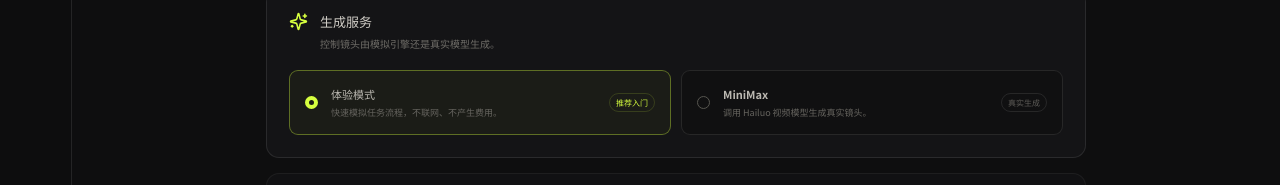
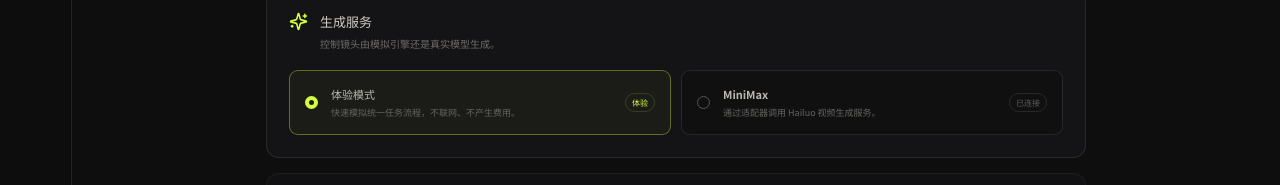
Before and after one commit to fengjutian/studio-design, a React (Vite) app: page / in a window 1280 px wide. Both pictures are taken after a click on the button "设置". Shown: the part 456-641 px from the top of the page. Built offline with nearby package versions, Linux system fonts and the light colour scheme.

Commit message:
feat: add video provider registry and enhance generation settings management

```diff
--- a/src/App.tsx
+++ b/src/App.tsx
@@ -30,7 +30,7 @@ import {
 } from "@/components/icons";
 import { Button } from "@/components/ui/button";
 import { developIdea, expandIdea } from "@/features/director";
-import { getVideoProvider, supportedVideoDuration } from "@/features/generation";
+import { getActiveProviderName, getModelDefinition, getProviderDefinition, getVideoProvider, providerDefinitions, selectProvider, supportedVideoDuration } from "@/features/generation";
 import { createProjectDirectory, isDesktopApp, openProjectFile, saveProjectFile } from "@/features/projects";
 import { checkExportReadiness, exportMovie } from "./lib/exportMovie";
 import { getPreviousTimelineShot, getTimelineShots, invalidateDownstreamContinuity, isUsableContinuitySource, moveTimelineShot, shotPlaybackDuration } from "@/features/timeline";
@@ -347,6 +347,7 @@ interface StudioProps {
 }
 
 function StudioView({ project, selectedShotId, onSelectShot, onUpdate, onBack, settings, apiKey, onSaveAs }: StudioProps) {
+  const providerName = getActiveProviderName(settings);
   const [directorMode, setDirectorMode] = useState(false);
   const [exportOpen, setExportOpen] = useState(false);
   const [exporting, setExporting] = useState(false);
@@ -412,10 +413,10 @@ function StudioView({ project, selectedShotId, onSelectShot, onUpdate, onBack, s
         apiKey,
         onTaskCreated: (taskId) => {
           currentTaskId = taskId;
-          setGenerationProgress(`任务已提交（${taskId}），等待 MiniMax 处理…`);
+          setGenerationProgress(`任务已提交（${taskId}），等待 ${providerName} 处理…`);
           onUpdate({ ...generationProject, status: "生成中", updatedAt: new Date().toISOString(), scenes: generationProject.scenes.map((scene) => ({ ...scene, shots: scene.shots.map((shot) => shot.id === selected.id ? { ...shot, taskId, generationStatus: "generating", generationStartedAt: shot.generationStartedAt ?? new Date().toISOString() } : shot) })) });
         },
-        onProgress: (status, elapsedSeconds) => setGenerationProgress(`MiniMax 状态：${status} · 已等待 ${Math.floor(elapsedSeconds / 60)}分${elapsedSeconds % 60}秒`),
+        onProgress: (status, elapsedSeconds) => setGenerationProgress(`${providerName} 状态：${status} · 已等待 ${Math.floor(elapsedSeconds / 60)}分${elapsedSeconds % 60}秒`),
       });
       onUpdate({
         ...generationProject,
@@ -594,7 +595,7 @@ function StudioView({ project, selectedShotId, onSelectShot, onUpdate, onBack, s
           <div className="panel-heading"><span><Sparkles size={15} /> AI 导演</span><div className="mode-switch"><button className={!directorMode ? "active" : ""} onClick={() => setDirectorMode(false)}>普通</button><button className={directorMode ? "active" : ""} onClick={() => setDirectorMode(true)}>导演</button></div></div>
           <div className="director-conversation">
             <div className="ai-message"><span>AI 导演助手</span><p>这是<strong>{selected?.title}</strong>。{selected?.description}</p><p>我会使用{selected?.framing}和{selected?.movement}，让画面延续“{project.visualStyle}”的感觉。</p></div>
-            {directorMode && <div className="pro-controls"><span>镜头规格</span><label>摄影机<input value={selected?.framing ?? ""} readOnly /></label><label>运镜<input value={selected?.movement ?? ""} readOnly /></label><label>视觉风格<textarea value={project.visualStyle} readOnly /></label><label>生成引擎<input value={settings.provider === "mock" ? "体验模式" : `MiniMax · ${settings.model}`} readOnly /></label></div>}
+            {directorMode && <div className="pro-controls"><span>镜头规格</span><label>摄影机<input value={selected?.framing ?? ""} readOnly /></label><label>运镜<input value={selected?.movement ?? ""} readOnly /></label><label>视觉风格<textarea value={project.visualStyle} readOnly /></label><label>生成引擎<input value={`${providerName} · ${settings.model}`} readOnly /></label></div>}
           </div>
           <div className="director-input"><textarea placeholder="告诉 AI 你想怎么调整这个镜头…" rows={3} /><button aria-label="发送"><ArrowRight size={18} /></button></div>
         </aside>
@@ -655,6 +656,21 @@ function SettingsView({ settings, apiKey, onSettings, onApiKey, onBack }: Settin
   const [testingConnection, setTestingConnection] = useState(false);
   const [connectionResult, setConnectionResult] = useState<{ ok: boolean; message: string } | null>(null);
   const set = <K extends keyof GenerationSettings>(key: K, value: GenerationSettings[K]) => onSettings({ ...settings, [key]: value });
+  const activeProvider = getProviderDefinition(settings.provider) ?? providerDefinitions[0];
+  const activeModel = getModelDefinition(settings) ?? activeProvider.models[0];
+  const setProvider = (providerId: string) => {
+    onSettings(selectProvider(settings, providerId));
+    setConnectionResult(null);
+  };
+  const setModel = (modelId: string) => {
+    const next = { ...settings, model: modelId };
+    const model = getModelDefinition(next);
+    onSettings({
+      ...next,
+      resolution: model?.capabilities.resolutions[0] ?? settings.resolution,
+      duration: model?.capabilities.durations[0] ?? settings.duration,
+    });
+  };
   const testConnection = async () => {
     if (!apiKey.trim()) {
       setConnectionResult({ ok: false, message: "请先填写 API Key。" });
@@ -693,24 +709,18 @@ function SettingsView({ settings, apiKey, onSettings, onApiKey, onBack }: Settin
         </section>
         <section className="settings-card">
           <div className="settings-card-title"><Sparkles size={19} /><div><h3>生成服务</h3><p>控制镜头由模拟引擎还是真实模型生成。</p></div></div>
-          <div className="provider-options">
-            <button className={settings.provider === "mock" ? "provider-option active" : "provider-option"} onClick={() => set("provider", "mock")}>
-              <span className="provider-radio" /><div><strong>体验模式</strong><p>快速模拟任务流程，不联网、不产生费用。</p></div><i>推荐入门</i>
-            </button>
-            <button className={settings.provider === "minimax" ? "provider-option active" : "provider-option"} onClick={() => set("provider", "minimax")}>
-              <span className="provider-radio" /><div><strong>MiniMax</strong><p>调用 Hailuo 视频模型生成真实镜头。</p></div><i>真实生成</i>
-            </button>
-          </div>
+          <div className="provider-options">{providerDefinitions.map((provider) => <button key={provider.id} className={settings.provider === provider.id ? "provider-option active" : "provider-option"} onClick={() => setProvider(provider.id)}><span className="provider-radio" /><div><strong>{provider.name}</strong><p>{provider.description}</p></div><i>{provider.badge}</i></button>)}</div>
         </section>
 
         <section className={settings.provider === "minimax" || settings.directorProvider === "minimax" ? "settings-card" : "settings-card disabled-card"}>
           <div className="settings-card-title"><KeyRound size={19} /><div><h3>MiniMax 国内连接</h3><p>连接国内开放平台 api.minimaxi.com；密钥保存在当前设备的应用存储中。</p></div></div>
           <div className="settings-form">
             <label className="wide-field"><span>API Key</span><div className="api-key-row"><input type="password" value={apiKey} disabled={settings.provider !== "minimax" && settings.directorProvider !== "minimax"} onChange={(event) => { onApiKey(event.target.value); setConnectionResult(null); }} placeholder="输入 MiniMax API Key" /><button type="button" className="secondary-button test-api-button" onClick={testConnection} disabled={!apiKey.trim() || testingConnection}>{testingConnection ? <span className="mini-spinner" /> : <Check size={14} />}{testingConnection ? "测试中" : "测试连接"}</button></div><small><ShieldCheck size={12} /> 保存在本机应用存储中，不写入电影项目；本地存储未加密</small>{connectionResult && <small className={connectionResult.ok ? "connection-result success" : "connection-result error"}>{connectionResult.ok ? <Check size={12} /> : <AlertCircle size={12} />}{connectionResult.message}</small>}</label>
-            <label><span>视频模型</span><select value={settings.model} disabled={settings.provider !== "minimax"} onChange={(event) => set("model", event.target.value as GenerationSettings["model"])}><option>MiniMax-Hailuo-2.3</option><option>MiniMax-Hailuo-02</option><option>T2V-01-Director</option></select></label>
-            <label><span>分辨率</span><select value={settings.resolution} disabled={settings.provider !== "minimax"} onChange={(event) => set("resolution", event.target.value as GenerationSettings["resolution"])}><option>768P</option><option>1080P</option></select></label>
-            <label><span>单镜头时长</span><select value={settings.duration} disabled={settings.provider !== "minimax"} onChange={(event) => set("duration", Number(event.target.value) as 6 | 10)}><option value={6}>6 秒</option><option value={10}>10 秒</option></select></label>
+            <label><span>视频模型</span><select value={settings.model} disabled={settings.provider === "mock"} onChange={(event) => setModel(event.target.value)}>{activeProvider.models.map((model) => <option key={model.id} value={model.id}>{model.name}</option>)}</select></label>
+            <label><span>分辨率</span><select value={settings.resolution} disabled={settings.provider === "mock"} onChange={(event) => set("resolution", event.target.value)}>{activeModel.capabilities.resolutions.map((resolution) => <option key={resolution}>{resolution}</option>)}</select></label>
+            <label><span>单镜头时长</span><select value={settings.duration} disabled={settings.provider === "mock"} onChange={(event) => set("duration", Number(event.target.value))}>{activeModel.capabilities.durations.map((duration) => <option key={duration} value={duration}>{duration} 秒</option>)}</select></label>
           </div>
+          <div className="capability-list"><span className={activeModel.capabilities.textToVideo ? "supported" : ""}>文生视频</span><span className={activeModel.capabilities.firstFrame ? "supported" : ""}>首帧续拍</span><span className={activeModel.capabilities.lastFrame ? "supported" : ""}>尾帧控制</span><span className={activeModel.capabilities.characterReference ? "supported" : ""}>角色参考</span><span className={activeModel.capabilities.videoReference ? "supported" : ""}>视频参考</span><span className={activeModel.capabilities.seed ? "supported" : ""}>固定种子</span></div>
           <div className="cost-note"><AlertCircle size={15} /><p>真实生成会消耗 MiniMax 账户额度。提交镜头前请确认模型、分辨率和时长。</p></div>
         </section>
       </div>
--- a/src/features/generation/index.ts
+++ b/src/features/generation/index.ts
@@ -1,2 +1,4 @@
-export { buildShotPrompt, getVideoProvider, supportedVideoDuration } from "@/lib/providers";
+export { buildShotPrompt, getActiveProviderName, getVideoProvider, registerVideoProvider, supportedVideoDuration } from "@/lib/providers";
 export type { GenerateInput, GenerateResult, VideoProvider } from "@/lib/providers";
+export { getModelDefinition, getProviderDefinition, normalizeGenerationSettings, providerDefinitions, selectProvider } from "@/lib/providerRegistry";
+export type { ProviderDefinition, VideoCapabilities, VideoModelDefinition } from "@/lib/providerRegistry";
--- /dev/null
+++ b/src/lib/providerRegistry.ts
@@ -0,0 +1,84 @@
+import type { GenerationSettings } from "../types";
+
+export interface VideoCapabilities {
+  textToVideo: boolean;
+  firstFrame: boolean;
+  lastFrame: boolean;
+  characterReference: boolean;
+  videoReference: boolean;
+  seed: boolean;
+  durations: number[];
+  resolutions: string[];
+}
+
+export interface VideoModelDefinition {
+  id: string;
+  name: string;
+  capabilities: VideoCapabilities;
+}
+
+export interface ProviderDefinition {
+  id: string;
+  name: string;
+  description: string;
+  badge: string;
+  requiresApiKey: boolean;
+  models: VideoModelDefinition[];
+}
+
+const baseCapabilities: VideoCapabilities = {
+  textToVideo: true,
+  firstFrame: true,
+  lastFrame: false,
+  characterReference: false,
+  videoReference: false,
+  seed: false,
+  durations: [6, 10],
+  resolutions: ["768P", "1080P"],
+};
+
+export const providerDefinitions: ProviderDefinition[] = [
+  {
+    id: "mock",
+    name: "体验模式",
+    description: "快速模拟统一任务流程，不联网、不产生费用。",
+    badge: "体验",
+    requiresApiKey: false,
+    models: [{ id: "mock-video", name: "模拟视频", capabilities: { ...baseCapabilities, firstFrame: false } }],
+  },
+  {
+    id: "minimax",
+    name: "MiniMax",
+    description: "通过适配器调用 Hailuo 视频生成服务。",
+    badge: "已连接",
+    requiresApiKey: true,
+    models: [
+      { id: "MiniMax-Hailuo-2.3", name: "Hailuo 2.3", capabilities: baseCapabilities },
+      { id: "MiniMax-Hailuo-02", name: "Hailuo 02", capabilities: baseCapabilities },
+      { id: "T2V-01-Director", name: "Video-01 Director", capabilities: { ...baseCapabilities, resolutions: ["720P"] } },
+    ],
+  },
+];
+
+export function getProviderDefinition(providerId: string) {
+  return providerDefinitions.find((provider) => provider.id === providerId);
+}
+
+export function getModelDefinition(settings: Pick<GenerationSettings, "provider" | "model">) {
+  const provider = getProviderDefinition(settings.provider);
+  return provider?.models.find((model) => model.id === settings.model) ?? provider?.models[0];
+}
+
+export function normalizeGenerationSettings(settings: GenerationSettings): GenerationSettings {
+  const provider = getProviderDefinition(settings.provider) ?? providerDefinitions[0];
+  const model = provider.models.find((item) => item.id === settings.model) ?? provider.models[0];
+  const resolution = model.capabilities.resolutions.includes(settings.resolution) ? settings.resolution : model.capabilities.resolutions[0];
+  const duration = model.capabilities.durations.includes(settings.duration) ? settings.duration : model.capabilities.durations[0];
+  return { ...settings, provider: provider.id, model: model.id, resolution, duration };
+}
+
+export function selectProvider(settings: GenerationSettings, providerId: string): GenerationSettings {
+  const provider = getProviderDefinition(providerId);
+  if (!provider) return settings;
+  return normalizeGenerationSettings({ ...settings, provider: provider.id, model: provider.models[0].id });
+}
--- a/src/lib/providers.ts
+++ b/src/lib/providers.ts
@@ -1,5 +1,6 @@
 import { invoke } from "@tauri-apps/api/core";
 import { getPreviousTimelineShot, isUsableContinuitySource } from "./timeline";
+import { getProviderDefinition } from "./providerRegistry";
 import type { GenerationSettings, MovieProject, Shot } from "../types";
 
 export interface GenerateInput {
@@ -19,6 +20,7 @@ export interface GenerateResult {
 }
 
 export interface VideoProvider {
+  id: string;
   generate(input: GenerateInput): Promise<GenerateResult>;
 }
 
@@ -54,10 +56,23 @@ export function modelForGeneration(model: GenerationSettings["model"], usesFirst
 }
 
 export function getVideoProvider(settings: GenerationSettings): VideoProvider {
-  return settings.provider === "minimax" ? minimaxProvider : mockProvider;
+  const provider = providerAdapters.get(settings.provider);
+  if (!provider) throw new Error(`生成服务“${settings.provider}”尚未安装适配器。`);
+  return provider;
+}
+
+export function getActiveProviderName(settings: GenerationSettings) {
+  return getProviderDefinition(settings.provider)?.name ?? settings.provider;
+}
+
+const providerAdapters = new Map<string, VideoProvider>();
+
+export function registerVideoProvider(provider: VideoProvider) {
+  providerAdapters.set(provider.id, provider);
 }
 
 const mockProvider: VideoProvider = {
+  id: "mock",
   async generate() {
     await delay(2200);
     return { taskId: `mock-${Date.now()}` };
@@ -65,6 +80,7 @@ const mockProvider: VideoProvider = {
 };
 
 const minimaxProvider: VideoProvider = {
+  id: "minimax",
   async generate({ shot, project, settings, apiKey, onTaskCreated, onProgress }) {
     if (!apiKey?.trim()) throw new Error("请先在设置中填写 MiniMax API Key。密钥只保留在本次应用会话中。");
     if (!(window as Window & { __TAURI_INTERNALS__?: unknown }).__TAURI_INTERNALS__) {
@@ -112,6 +128,9 @@ const minimaxProvider: VideoProvider = {
   },
 };
 
+registerVideoProvider(mockProvider);
+registerVideoProvider(minimaxProvider);
+
 function getOrderedShots(project: MovieProject) {
   const shots = project.scenes.flatMap((scene) => scene.shots);
   if (!project.timelineOrder?.length) return shots;
--- a/src/lib/storage.ts
+++ b/src/lib/storage.ts
@@ -1,4 +1,5 @@
 import type { GenerationSettings, MovieProject } from "../types";
+import { normalizeGenerationSettings } from "./providerRegistry";
 
 const KEY = "director-studio-projects-v1";
 const SETTINGS_KEY = "director-studio-settings-v1";
@@ -28,7 +29,7 @@ export function saveProjects(projects: MovieProject[]) {
 
 export function loadSettings(): GenerationSettings {
   try {
-    return { ...defaultSettings, ...JSON.parse(localStorage.getItem(SETTINGS_KEY) ?? "{}") };
+    return normalizeGenerationSettings({ ...defaultSettings, ...JSON.parse(localStorage.getItem(SETTINGS_KEY) ?? "{}") });
   } catch {
     return defaultSettings;
   }
--- a/src/styles.css
+++ b/src/styles.css
@@ -302,6 +302,9 @@ button:focus-visible, textarea:focus-visible, input:focus-visible, select:focus-
 .provider-options { display: grid; grid-template-columns: 1fr 1fr; gap: 10px; }
 .provider-option { display: grid; grid-template-columns: 15px 1fr auto; align-items: center; gap: 11px; padding: 15px; text-align: left; border: 1px solid var(--line); border-radius: 9px; background: #101011; cursor: pointer; }
 .provider-option:hover { border-color: rgba(255,255,255,.18); }
+.capability-list { display: flex; flex-wrap: wrap; gap: 6px; margin-top: 14px; }
+.capability-list span { padding: 5px 8px; border: 1px solid var(--line); border-radius: 999px; color: #55534f; font-size: 8px; }
+.capability-list span.supported { border-color: rgba(214,255,63,.22); color: #9eaf69; background: rgba(214,255,63,.035); }
 .provider-option.active { border-color: rgba(214,255,63,.36); background: rgba(214,255,63,.035); }
 .provider-radio { width: 13px; height: 13px; border: 1px solid #575650; border-radius: 50%; }
 .provider-option.active .provider-radio { border: 4px solid var(--accent); }
```
Also changed, not shown: src/types.ts (+4 -4 lines), 2 other files (tests, documents, lock files or other folders).
